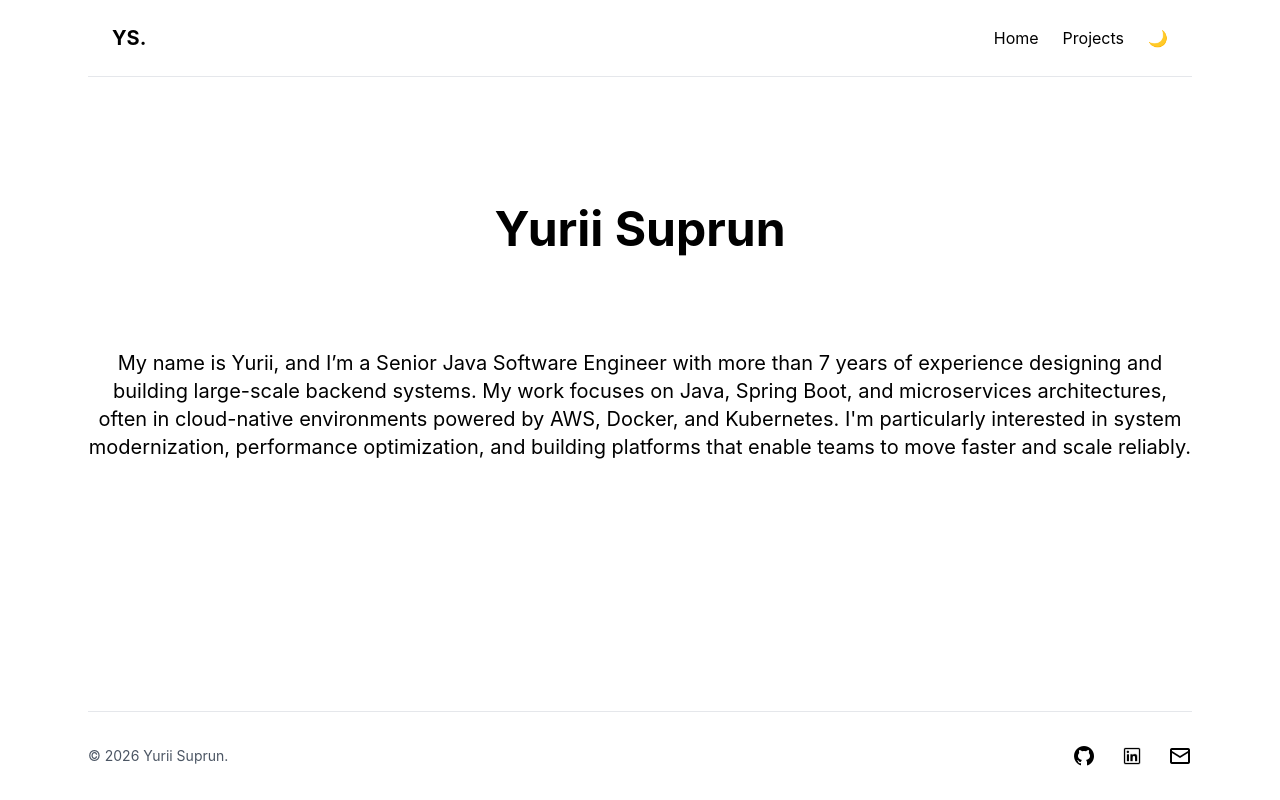
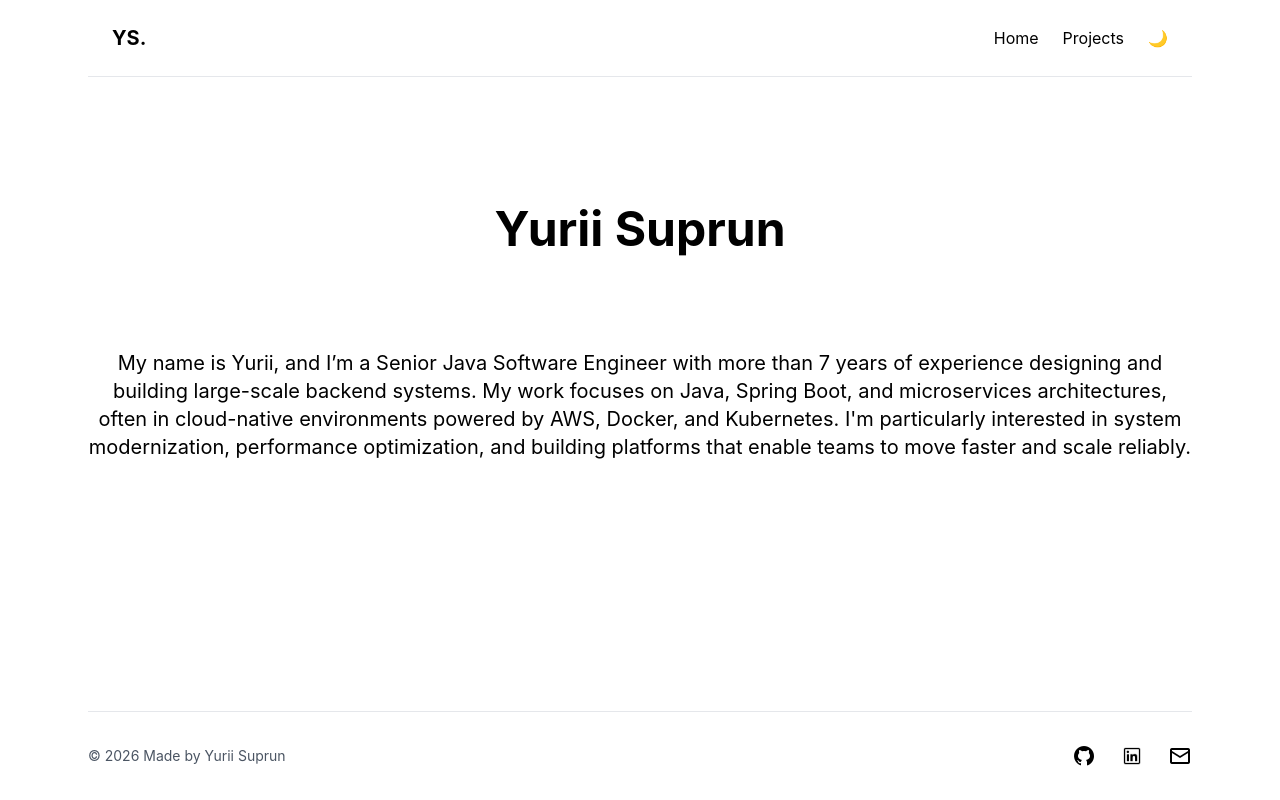
Before and after one commit to yuriisuprun/portfolio, a React (Create React App) app in the folder frontend/: page / in a window 1280 px wide. Built offline with nearby package versions, Linux system fonts and the light colour scheme.

Commit message:
Update footer component

```diff
--- a/frontend/src/components/Footer.js
+++ b/frontend/src/components/Footer.js
@@ -6,9 +6,10 @@ export default function Footer() {
 
         <footer className="border-t py-8">
 
-            <div className="flex flex-col md:flex-row justify-between items-center gap-4 text-sm text-gray-600 dark:text-gray-400">
+            <div
+                className="flex flex-col md:flex-row justify-between items-center gap-4 text-sm text-gray-600 dark:text-gray-400">
 
-                <p>© {year} Yurii Suprun.</p>
+                <p>© {year} Made by Yurii Suprun</p>
 
                 <div className="flex items-center gap-6">
 
```
Lines whose indentation alone changed are shown as unchanged.
